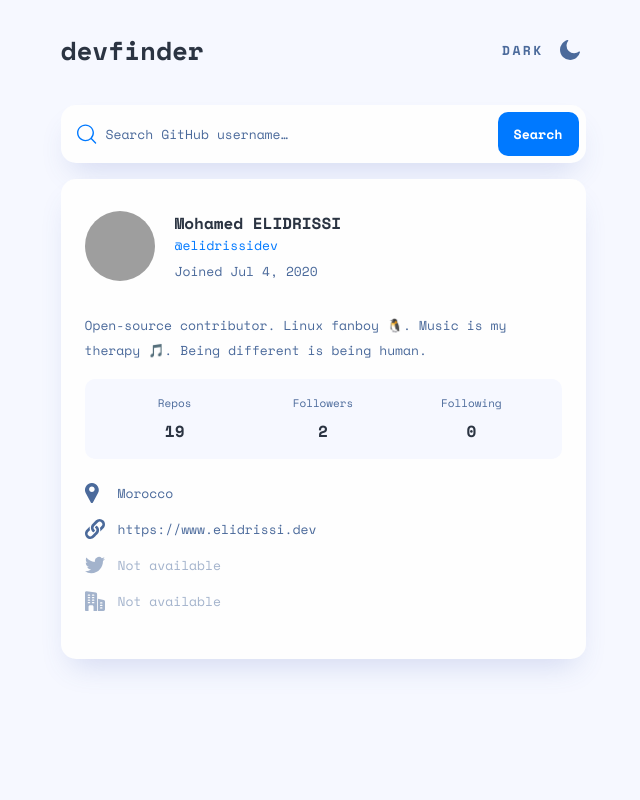
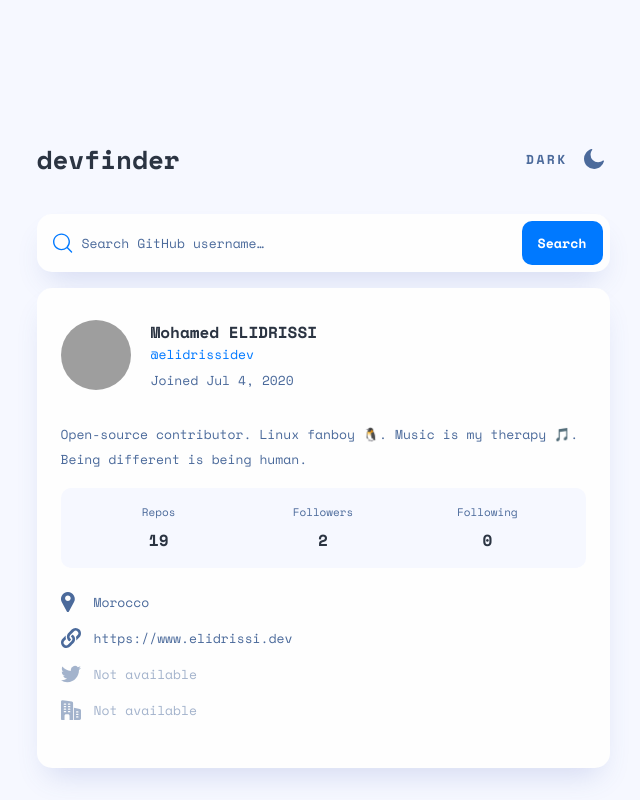
Before and after one commit to elidrissidev/github-user-search, a React (Create React App) app: page / in a window 1280 px wide. Shown: the whole page, without its empty margins (317-957 px from the left). Built offline with nearby package versions, Linux system fonts and the light colour scheme; grey boxes are pictures that could not be loaded.

Commit message:
Update App padding on tablet viewport

```diff
--- a/src/App.css
+++ b/src/App.css
@@ -17,5 +17,6 @@
   .App {
     max-width: 35.8125rem;
     margin: 0 auto;
+    padding: 8.75rem 0 2rem;
   }
 }
```
